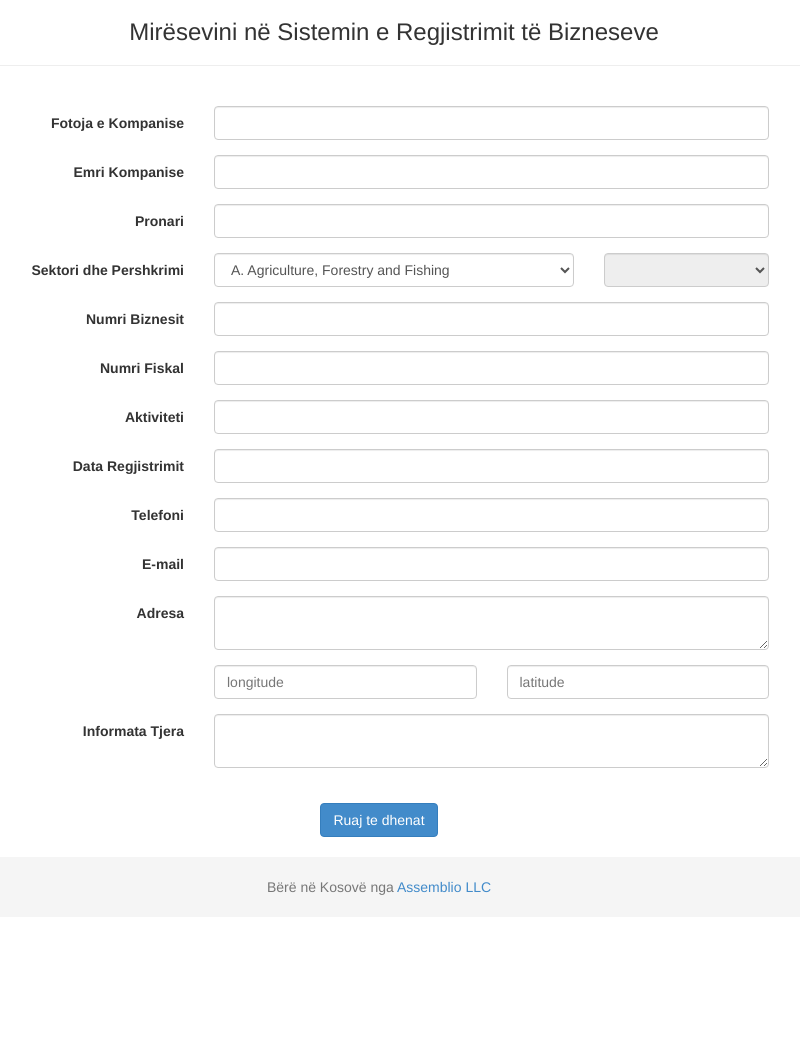
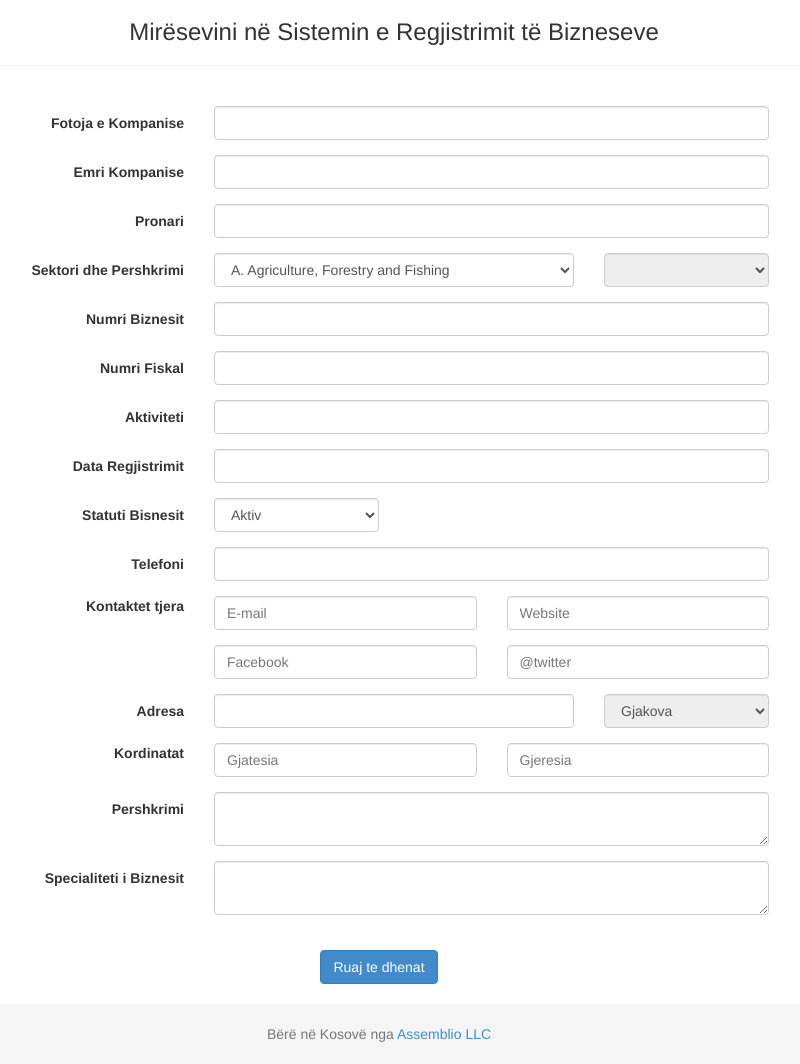
Before and after one commit to opendatakosovo/business-registrar, a Flask app: page / in a window 1280 px wide. Shown: the part 88-1152 px from the top of the page, without its empty margins (261-1061 px from the left). Before the commit the page ends 983 px from the top, so only its background shows below. Run offline with Flask 2, Linux system fonts and the light colour scheme; parts of the project's set-up code (start-up, migrations or seed data) failed here and were passed over; some libraries are stand-ins or nearby versions.

Commit message:
some fields added and form is saving in a new structure

```diff
--- a/br/templates/index.html
+++ b/br/templates/index.html
@@ -169,6 +169,14 @@
 		</div>
 		<div class="form-group">
 			<div class="control-label col-xs-4">
+		    	{{ form.statuti_bisnesit.label }}
+		    </div>
+		    <div class="col-xs-2" >
+		        {{ form.statuti_bisnesit(class="form-control ") }}
+		     </div>
+		</div>
+		<div class="form-group">
+			<div class="control-label col-xs-4">
 		    	{{ form.phone_nr.label }}
 		    </div>
 		    <div class="col-xs-6" >
@@ -176,28 +184,41 @@
 		     </div>
 		</div>
 		<div class="form-group">
-			<div class="control-label col-xs-4">
-		    	{{ form.email.label }}
-		    </div>
-		    <div class="col-xs-6">
-		        {{ form.email(class_="form-control") }}
+			<label class="col-xs-4" align="right">Kontaktet tjera</label>
+		    <div class="col-xs-3">
+		        {{ form.email(class_="form-control", placeholder="E-mail") }}
+		     </div>
+		     <div class="col-xs-3">
+		        {{ form.website(class_="form-control", placeholder="Website") }}
+		     </div>
+		</div>
+		<div class="form-group">
+		    <div class="col-xs-offset-4 col-xs-3">
+		        {{ form.facebook(class="form-control", placeholder="Facebook") }}
+		     </div>
+		     <div class="col-xs-3">
+		        {{ form.twitter(class="form-control", placeholder="@twitter") }}
 		     </div>
 		</div>
 		<div class="form-group">
 			<div class="control-label col-xs-4">
 		    	{{ form.address.label }}
 		    </div>
-		    <div class="col-xs-6" >
+		    <div class="col-xs-4" >
 		        {{ form.address(class="form-control ") }}
 		     </div>
+		     <dvi class="col-xs-2">
+		     	{{ form.city(class="form-control ", disabled=True) }}
+		     </dvi>
 		</div>
 
 		<div class="form-group">
-			<div class=" col-xs-offset-4 col-xs-3">
-		    	{{ form.longitude(class="form-control", placeholder='longitude') }}
+			<div class="col-xs-4" align="right"><b>Kordinatat</b></div>
+			<div class="col-xs-3">
+		    	{{ form.longitude(class="form-control", placeholder='Gjatesia') }}
 		    </div>
 		    <div class="col-xs-3" >
-		        {{ form.latitude(class="form-control", placeholder='latitude') }}
+		        {{ form.latitude(class="form-control", placeholder='Gjeresia') }}
 		     </div>
 		</div>
 		<div class="form-group">
@@ -208,6 +229,14 @@
 		        {{ form.other_information(class_="form-control") }}
 		     </div>
 		</div>
+		<div class="form-group">
+			<div class="control-label col-xs-4">
+		    	{{ form.specialiteti.label }}
+		    </div>
+		    <div class="col-xs-6">
+		        {{ form.specialiteti(class_="form-control") }}
+		     </div>
+		</div>
 	</div>
 	<br>
 	<div align="center">
--- a/br/views/forms/indexform.py
+++ b/br/views/forms/indexform.py
@@ -44,11 +44,19 @@ class IndexForm(Form):
             ('C5. Others', 'C5. Others')
         ]
     )
-
+    statuti_bisnesit = SelectField(
+        'Statuti Bisnesit',
+        choices=[('Aktiv', 'Aktiv'), ('Pasiv', 'Pasiv'), ('I pezulluar', 'I pezulluar')]
+    )
     registration_date = TextField('Data Regjistrimit')
     phone_nr = TextField('Telefoni')
     email = TextField('E-mail')
-    address = TextAreaField('Adresa')
+    website = TextField('Website')
+    facebook = TextField('Facebook')
+    twitter = TextField('Twitter')
+    address = TextField('Adresa')
+    city = SelectField('Qyteti', choices=[('Gjakova', 'Gjakova')])
     longitude = TextField('Longitude')
     latitude = TextField('Latitude')
-    other_information = TextAreaField('Informata Tjera')
+    specialiteti = TextAreaField('Specialiteti i Biznesit')
+    other_information = TextAreaField('Pershkrimi')
--- a/br/views/index.py
+++ b/br/views/index.py
@@ -31,10 +31,42 @@ class Index(MethodView):
 
         # Update the patient doc with treatment.
         business_form = IndexForm(request.form)
+        business_registrar = {}
         business_registrar = business_form.data
+
+        json_obj = {}
+        json_obj = {
+            'picture': business_registrar['picture'],
+            'company_name': business_registrar['company_name'],
+            'owner': business_registrar['owner'],
+            'business_nr': business_registrar['business_nr'],
+            'fiscal_nr': business_registrar['fiscal_nr'],
+            'activity': business_registrar['activity'],
+            'sector': business_registrar['sector'],
+            'sector_c': business_registrar['sector_c'],
+            'statuti_bisnesit': business_registrar['statuti_bisnesit'],
+            'registration_date': business_registrar['registration_date'],
+            'kontaktet': {
+                'phone_nr': business_registrar['phone_nr'],
+                'email': business_registrar['email'],
+                'website': business_registrar['website'],
+                'facebook': business_registrar['facebook'],
+                'twitter': business_registrar['twitter'],
+            },
+            'lokacioni': {
+                'address': business_registrar['address'],
+                'city': business_registrar['city'],
+                'kordinatat': {
+                    'longitude': business_registrar['longitude'],
+                    'latitude': business_registrar['latitude'],
+                }
+            },
+            'specialiteti': business_registrar['specialiteti'],
+            'other_information': business_registrar['other_information'],
+        }
 
         mongo.db.business.update(
             {'_id': doc_id},
-            {'$set': {'businessRegistration': business_registrar}},
+            {'$set': json_obj},
             True
         )
```
